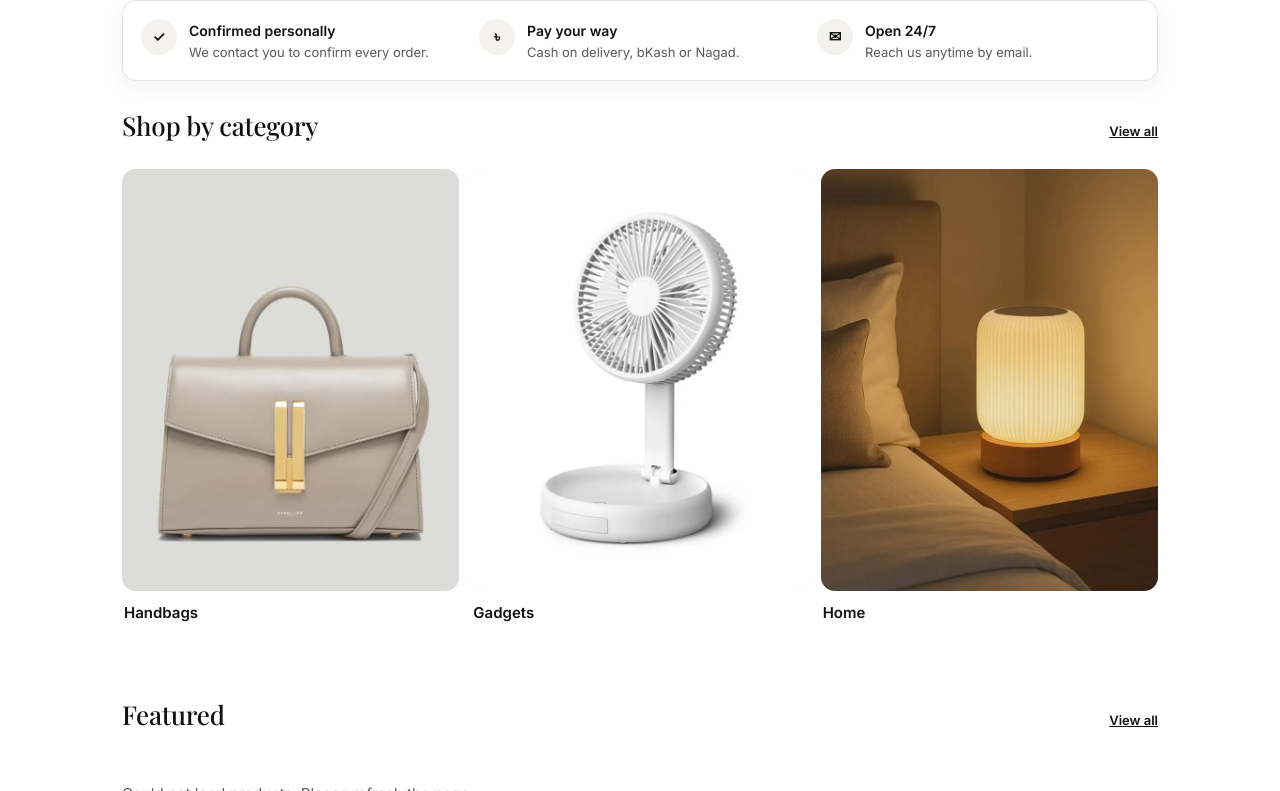
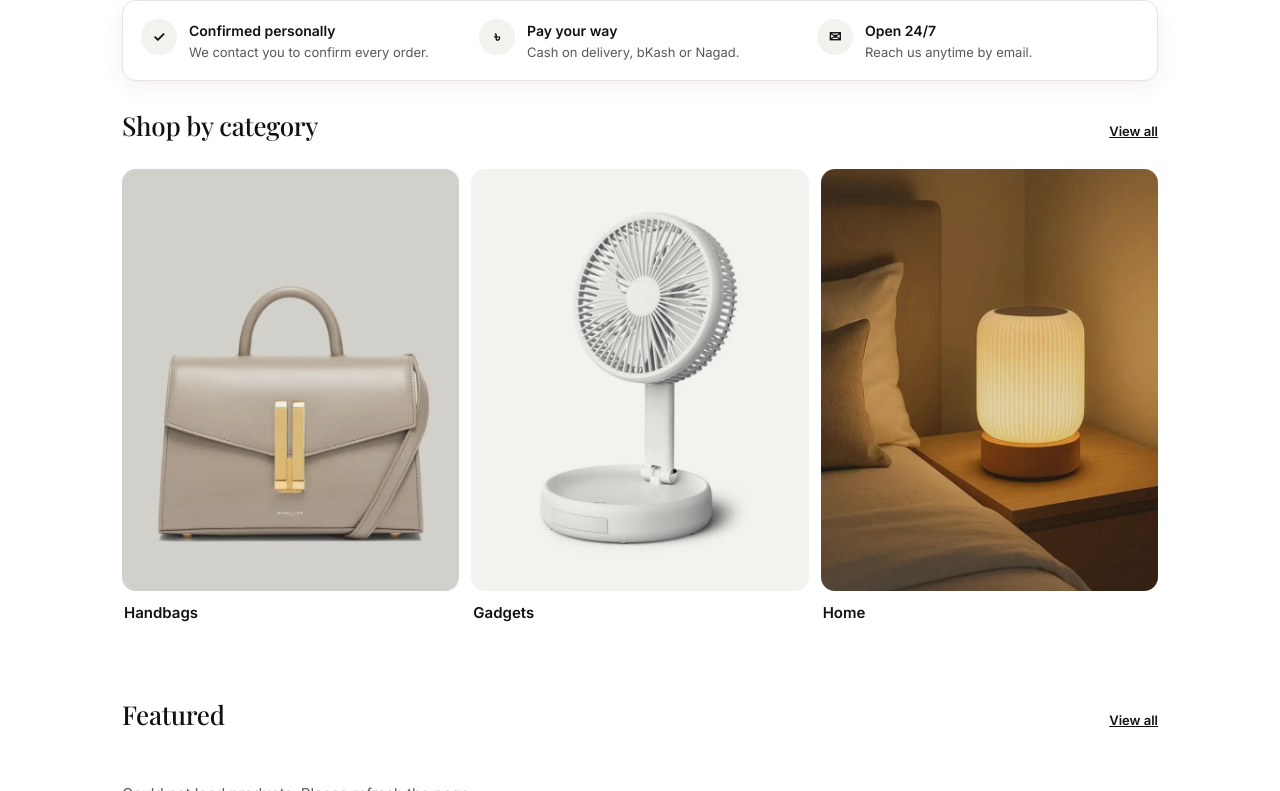
Before and after one commit to zinan32/zinan-shop, a plain HTML site: page index.html in a window 1280 px wide. Shown: the part 622-1413 px from the top of the page. Drawn offline with nearby package versions, Linux system fonts and the light colour scheme; no server answers.

Commit message:
Update styles.css

```diff
--- a/css/styles.css
+++ b/css/styles.css
@@ -191,3 +191,10 @@ h2 { font-size: 20px; line-height: 1.2; }
   .page-title { font-size: 32px; }
 }
 /* ===== SECTION 13: REFINED COLORS + TYPE SIZES · END ===== */
+
+/* ===== SECTION 14: PHOTO BLENDING · START =====
+   Paste at the very bottom of css/styles.css (below Section 13).
+   White photo backgrounds take the soft card color, so all
+   product photos sit evenly on the page. */
+.card-img img, .tile-img img, .spot-img img, .gallery img, .line-img img { mix-blend-mode: multiply; }
+/* ===== SECTION 14: PHOTO BLENDING · END ===== */
```
